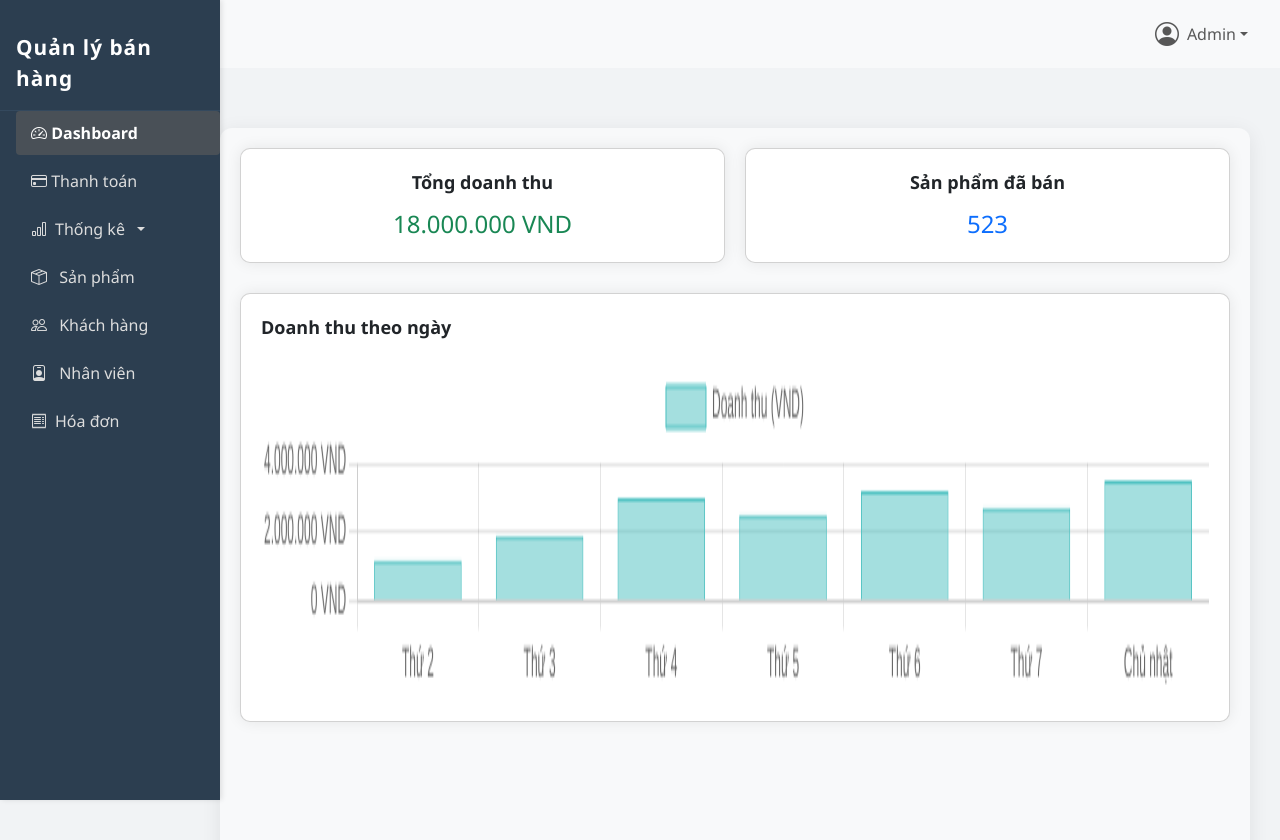
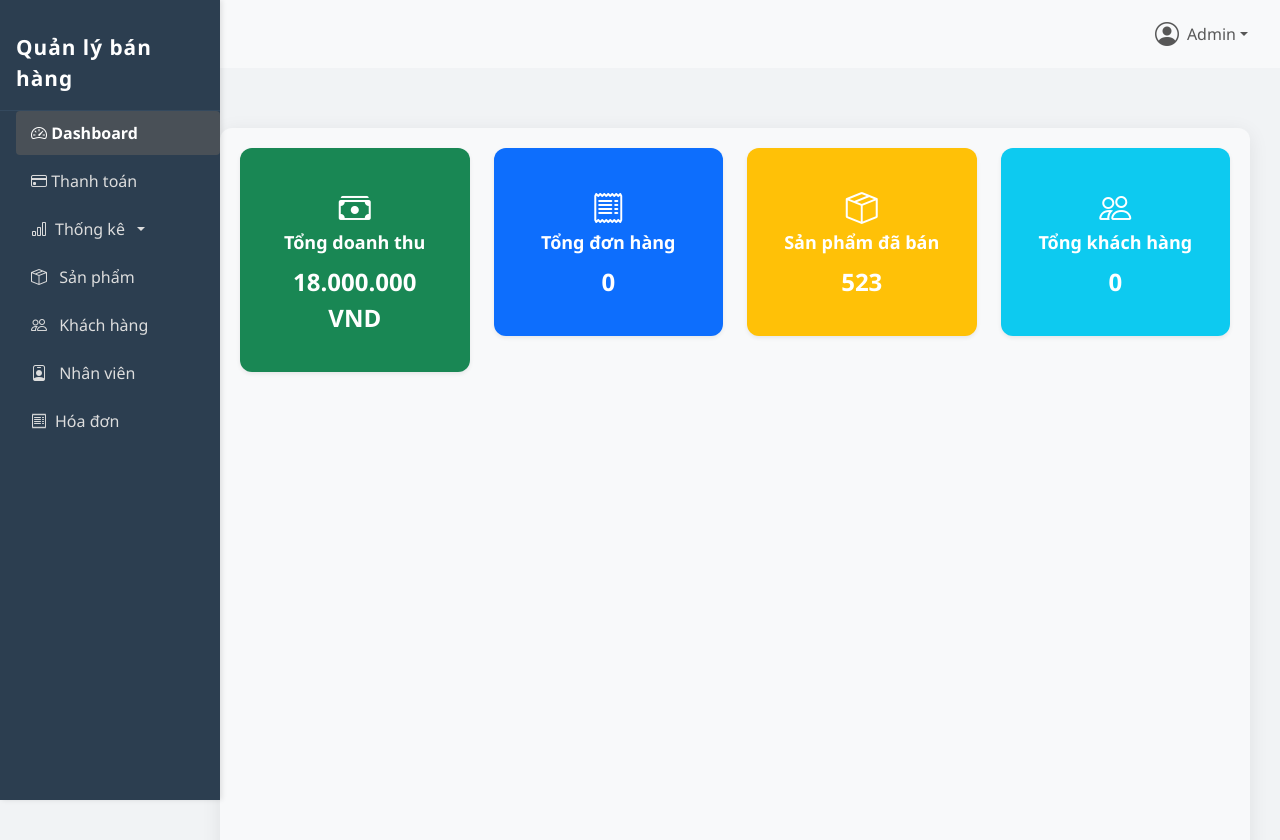
Before and after one commit to 351003/PTHTTTQL, a plain HTML site: page frontend/dashboard.html in a window 1280 px wide. Drawn offline with nearby package versions, Linux system fonts and the light colour scheme.

Commit message:
Cập nhật dashboard

```diff
--- a/frontend/dashboard.html
+++ b/frontend/dashboard.html
@@ -62,6 +62,15 @@
       background-color: #495057;
       color: #fff;
     }
+    .card {
+    border-radius: 12px;
+    transition: transform 0.3s ease, box-shadow 0.3s ease;
+  }
+
+  .card:hover {
+    transform: translateY(-5px);
+    box-shadow: 0 10px 20px rgba(0,0,0,0.15);
+  }
   </style>
 </head>
 <body>
@@ -101,7 +110,7 @@
         <i class="bi bi-person-circle fs-4 me-2"></i> <span id="username">Admin</span>
       </a>
       <ul class="dropdown-menu dropdown-menu-end" aria-labelledby="userDropdown">
-        <li><a class="dropdown-item" href="#" onclick="logout()">Đăng xuất</a></li>
+        <li><a class="dropdown-item" href="login.html" onclick="logout()">Đăng xuất</a></li>
       </ul>
     </li>
   </ul>
@@ -109,7 +118,7 @@
   <main class="main-content" style="margin-left: 220px; padding: 20px;">
     <!-- <h1 class="mb-4">Dashboard</h1> -->
 
-    <div class="grid">
+    <!-- <div class="grid">
       <div class="card text-center">
         <div class="card-title">Tổng doanh thu</div>
         <div id="totalRevenue" class="fs-4 text-success">0 VND</div>
@@ -123,7 +132,45 @@
     <div class="card">
       <div class="card-title">Doanh thu theo ngày</div>
       <canvas id="revenueChart" height="100"></canvas>
+    </div> -->
+    <div class="row g-4">
+    <div class="col-md-3">
+      <div class="card text-white bg-success shadow-sm border-0">
+        <div class="card-body text-center">
+          <i class="bi bi-cash-stack fs-2 mb-2"></i>
+          <h5 class="card-title">Tổng doanh thu</h5>
+          <div id="totalRevenue" class="fs-4 fw-bold">0 VND</div>
+        </div>
+      </div>
     </div>
+    <div class="col-md-3">
+      <div class="card text-white bg-primary shadow-sm border-0">
+        <div class="card-body text-center">
+          <i class="bi bi-receipt fs-2 mb-2"></i>
+          <h5 class="card-title">Tổng đơn hàng</h5>
+          <div id="totalOrders" class="fs-4 fw-bold">0</div>
+        </div>
+      </div>
+    </div>
+    <div class="col-md-3">
+      <div class="card text-white bg-warning shadow-sm border-0">
+        <div class="card-body text-center">
+          <i class="bi bi-box-seam fs-2 mb-2"></i>
+          <h5 class="card-title">Sản phẩm đã bán</h5>
+          <div id="productsSold" class="fs-4 fw-bold">0</div>
+        </div>
+      </div>
+    </div>
+    <div class="col-md-3">
+      <div class="card text-white bg-info shadow-sm border-0">
+        <div class="card-body text-center">
+          <i class="bi bi-people fs-2 mb-2"></i>
+          <h5 class="card-title">Tổng khách hàng</h5>
+          <div id="totalCustomers" class="fs-4 fw-bold">0</div>
+        </div>
+      </div>
+    </div>
+  </div>
   </main>
 
   <script>
```
Also changed, not shown: frontend/customers.html (+1 -1 lines), frontend/employees.html (+1 -1 lines), frontend/invoices.html (+1 -1 lines), frontend/payment.html (+1 -1 lines), frontend/products.html (+1 -1 lines), frontend/statistics-product.html (+1 -1 lines), frontend/statistics-revenue.html (+1 -1 lines).
